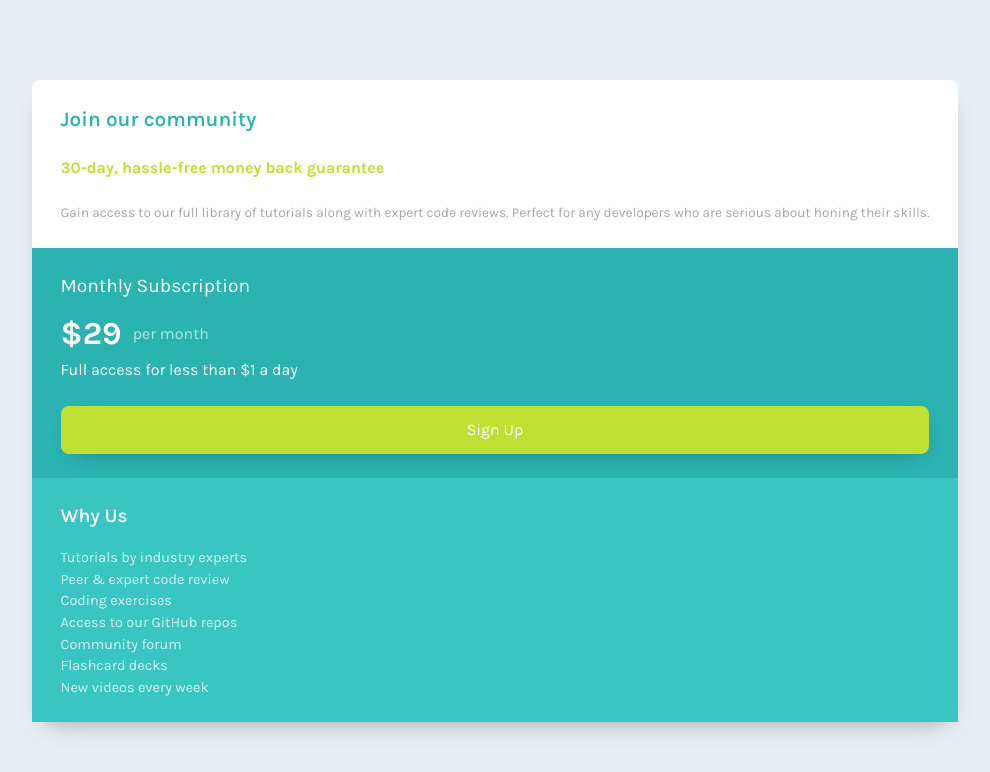
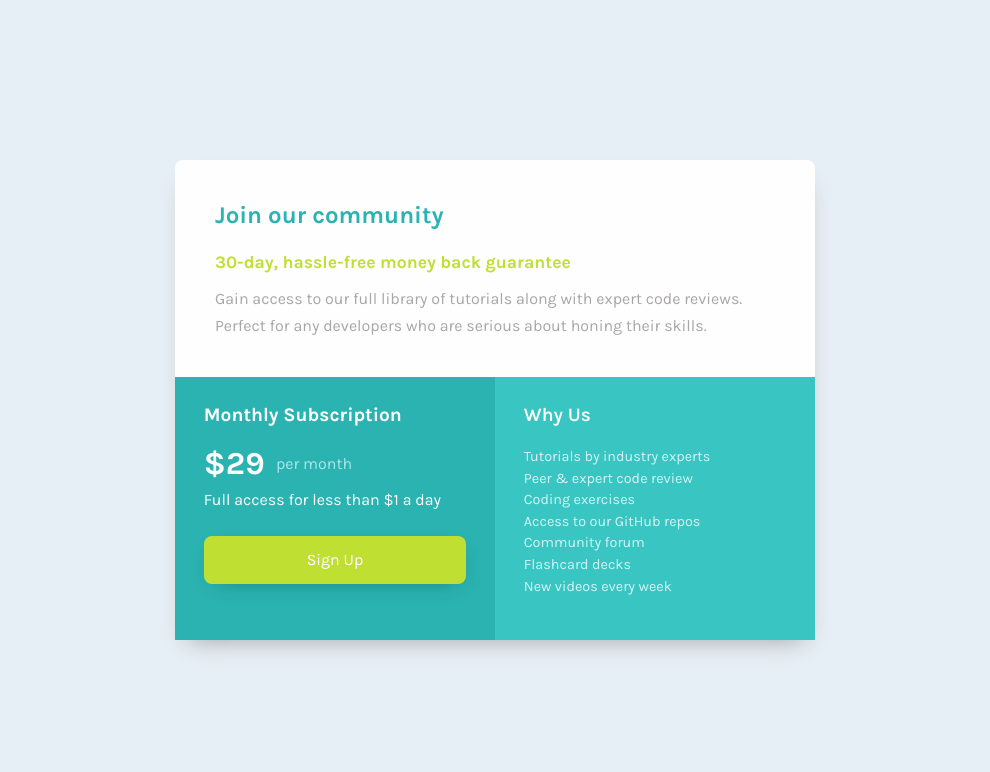
Before and after one commit to oryanhach/single-price-grid-component, a plain HTML site: page index.html in a window 1536 px wide. Shown: the whole page, without its empty margins (273-1263 px from the left). Drawn offline with Linux system fonts and the light colour scheme.

Commit message:
added desktop size

```diff
--- a/style.css
+++ b/style.css
@@ -163,6 +163,12 @@ body {
 	box-shadow: 2px 7px 23px -12px rgba(0, 0, 0, 0.39);
 }
 
+.card__btn:hover {
+	cursor: pointer;
+	transform: scale(0.97);
+	border: #e3ff671e solid 3px;
+}
+
 .card__bottom {
 	background-color: hsl(179, 55%, 50%);
 	padding: 1.5rem 1.8rem;
@@ -179,3 +185,37 @@ body {
 	color: #d4f4f4;
 	font-size: 0.9rem;
 }
+
+@media (min-width: 1440px) {
+	.card {
+		display: grid;
+		grid-template-columns: 1fr 1fr;
+		max-width: 40rem;
+		height: 30rem;
+	}
+
+	.card__top {
+		grid-column-start: 1;
+		grid-column-end: 3;
+		padding: 2.3rem 2.5rem 1.2rem 2.5rem;
+	}
+
+	.card__top-title {
+		font-size: 1.5rem;
+		font-weight: 700;
+		margin-bottom: 1rem;
+	}
+
+	.card__top-subtitle {
+		font-size: 1.1rem;
+		margin-bottom: 0.6rem;
+	}
+
+	.card__top-description {
+		font-size: 1rem;
+	}
+
+	.card__middle-title {
+		font-weight: 700;
+	}
+}
```
